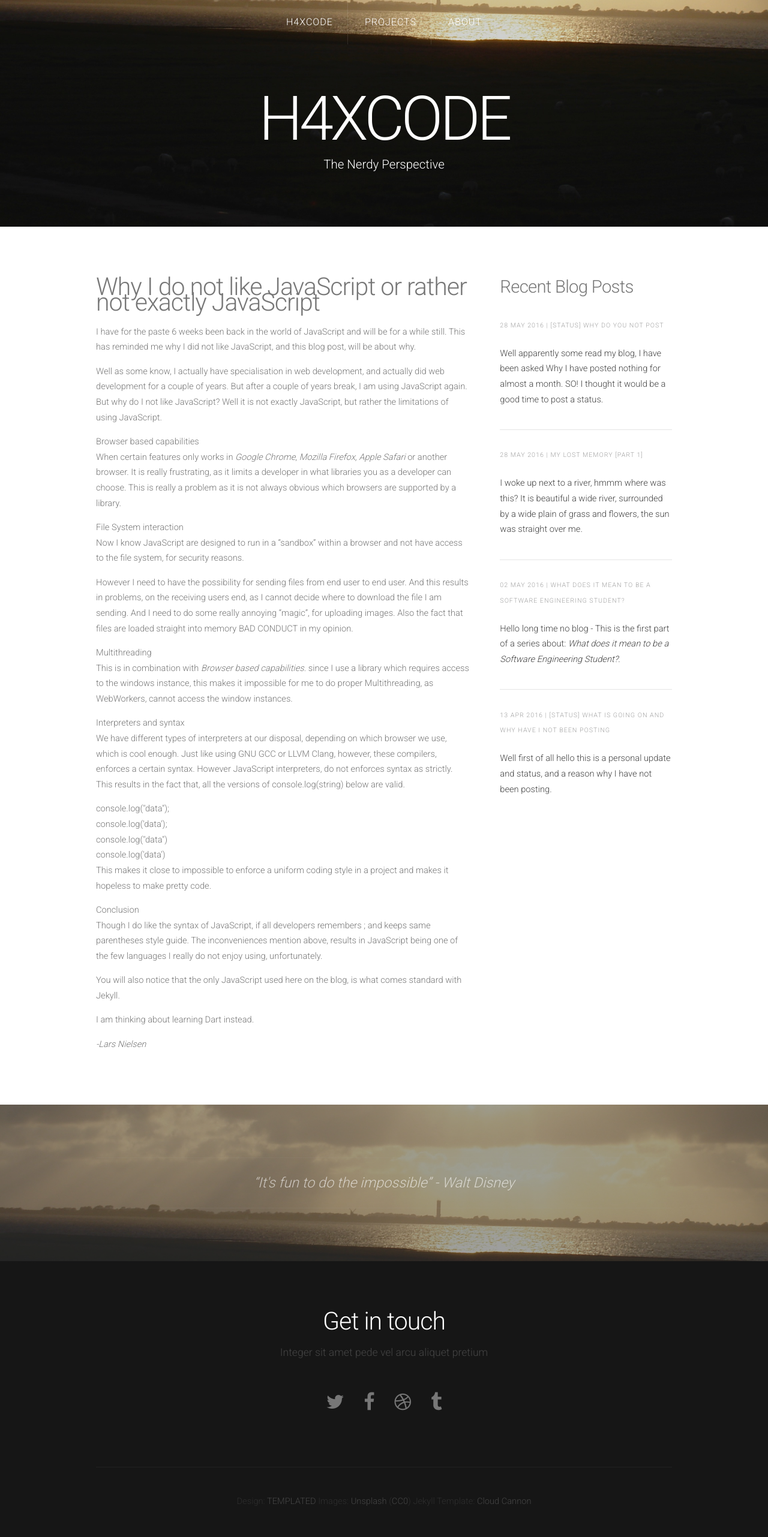
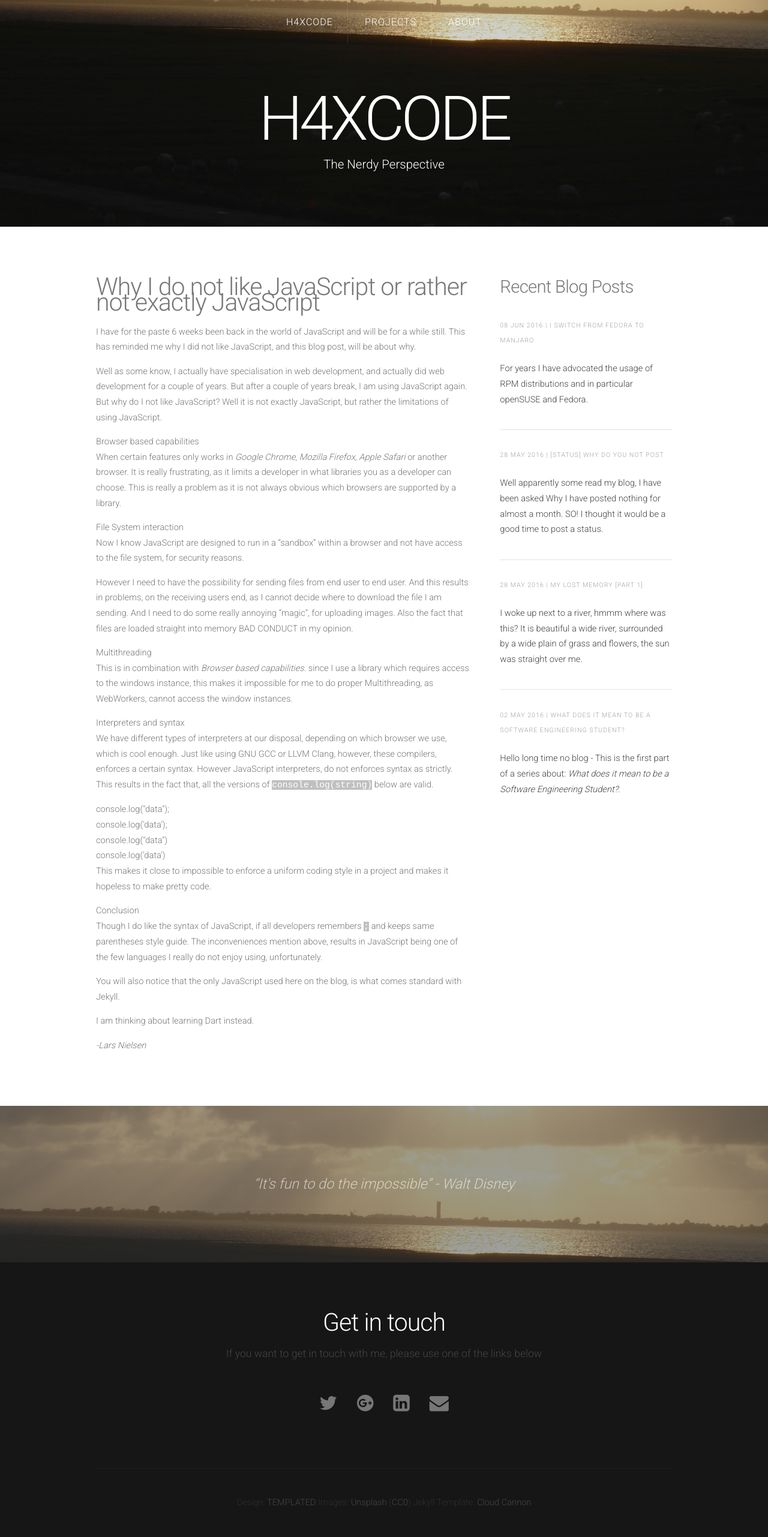
Before and after one commit to looopTools/looopTools.github.io, a Jekyll site: the page built from _posts/2015-08-27-why-i-do-not-like-js.markdown, in a window 1280 px wide. Shown: the whole page at 60% size. Built offline with Jekyll 4.4.1, drawn with Linux system fonts in a browser that asks for light colours; nearby versions of some CDN libraries.

Commit message:
new post

```diff
--- a/_layouts/default.html
+++ b/_layouts/default.html
@@ -39,13 +39,13 @@ Released for free under the Creative Commons Attribution 3.0 license (templated.
 		<section>
 			<header>
 				<h2>Get in touch</h2>
-				<span class="byline">Integer sit amet pede vel arcu aliquet pretium</span>
+				<span class="byline">If you want to get in touch with me, please use one of the links below</span>
 			</header>
 			<ul class="contact">
-				<li><a href="#" class="fa fa-twitter"><span>Twitter</span></a></li>
-				<li class="active"><a href="#" class="fa fa-facebook"><span>Facebook</span></a></li>
-				<li><a href="#" class="fa fa-dribbble"><span>Pinterest</span></a></li>
-				<li><a href="#" class="fa fa-tumblr"><span>Google+</span></a></li>
+				<li><a href="https://twitter.com/looopTheKing" class="fa fa-twitter"><span>Twitter</span></a></li>
+				<li><a href="https://plus.google.com/u/0/+LarsNielsen" class="fa fa-google-plus-official"><span>Google+</span></a></li>
+                                <li><a href="https://dk.linkedin.com/in/lars-nielsen-47540b3b" class="fa fa-linkedin-square"><span>linkedin</span></a></li>
+                                <li><a href="mailto:lnc13.lars@gmail.com?Subject=About" class="fa fa-envelope"><span>mail</span></a></li>
 			</ul>
 		</section>
 	</div>
--- /dev/null
+++ b/_posts/2016-06-08-switch-from-fedora-to-manjaro.md
@@ -0,0 +1,33 @@
+---
+layout: post
+title:  "I switch from Fedora to Manjaro"
+categories: linux, os
+---
+For years I have advocated the usage of RPM distributions and in particular openSUSE and Fedora.
+
+Almost from the beginning of my current job, I have used Fedora (1 month with openSUSE) and I have loved almost every minute of it.
+The vanilla Gnome, yum/dnf, regular updates and super easy to maintain. It has been almost like sailing on a pink cloud and have just
+been a easy road. However I have run into a problem with an update, the problem was that the update broke my ruby installation and since
+I work with ruby this was kind of important and a pain in the buttocks. I tried to roll back the update but was unfortunately unsuccessfully in this.
+
+This left me with two options, first try to fix the problem which I would have liked to try, but as this was my work desktop it did not have
+the time to do that. So my second option was to reinstall my system, which also was the option I went with and again I was faced with another
+choice. Should I stay with Fedora or try something else?
+
+I have for a long time pondered if I should try Manjaro, because it gets rid of some of the pains of installing ArchLinux, but provides a pretty
+stable rolling release distribution system which I like and are familiar with (I have run ArchLinux in the past). But my boss suggested that I used
+Debian as it had gotten easier to use, though I have always thought it was pretty easy to use, and as some already know I do not like apt-get. So should
+I try a system I would like to try out or if I should try a system which I knew to be rock solid, but I did not like in advance. I chose to go with Manjaro.
+
+So what is my experience so far? Well compared to Fedora not much, I choose the XFCE release of Manjaro and installed Gnome as I am used to it and prefer it on
+desktop systems. From my Fedora I brought my `.emacs` and `.bashrc` files, so that was already fixed. So basically it was like being home, just a different house.
+Which basically has been awesome.
+
+I have had one problem and that is FireFox will not start and I get a GTK mistake when trying. I have tried reinstalling FireFox and no dice, I however have talked
+to other Manjaro users who know how to fix it. But at the moment I am using Opera, which is actually pretty awesome. So I am happy with my choice and it is so far
+a very good experience and a awesome choice.
+
+I would like to clarify a few things. I still like Fedora and see it as one of, if not the best, distribution for intermediate to professional users and that
+I would like to return to Fedora one day, but at the moment I am really glad to use Manjaro and will continued using it for a while.
+
+_-Lars Nielsen_
--- a/assets/css/haxcode.css
+++ b/assets/css/haxcode.css
@@ -19,3 +19,9 @@
 .post-title{
     font-size: 2em;
 }
+
+code.highlighter-rouge{
+    color: #FFFFFF;
+    background-color: #C0C0C0;
+    font-family: 'courier new'
+}
```
